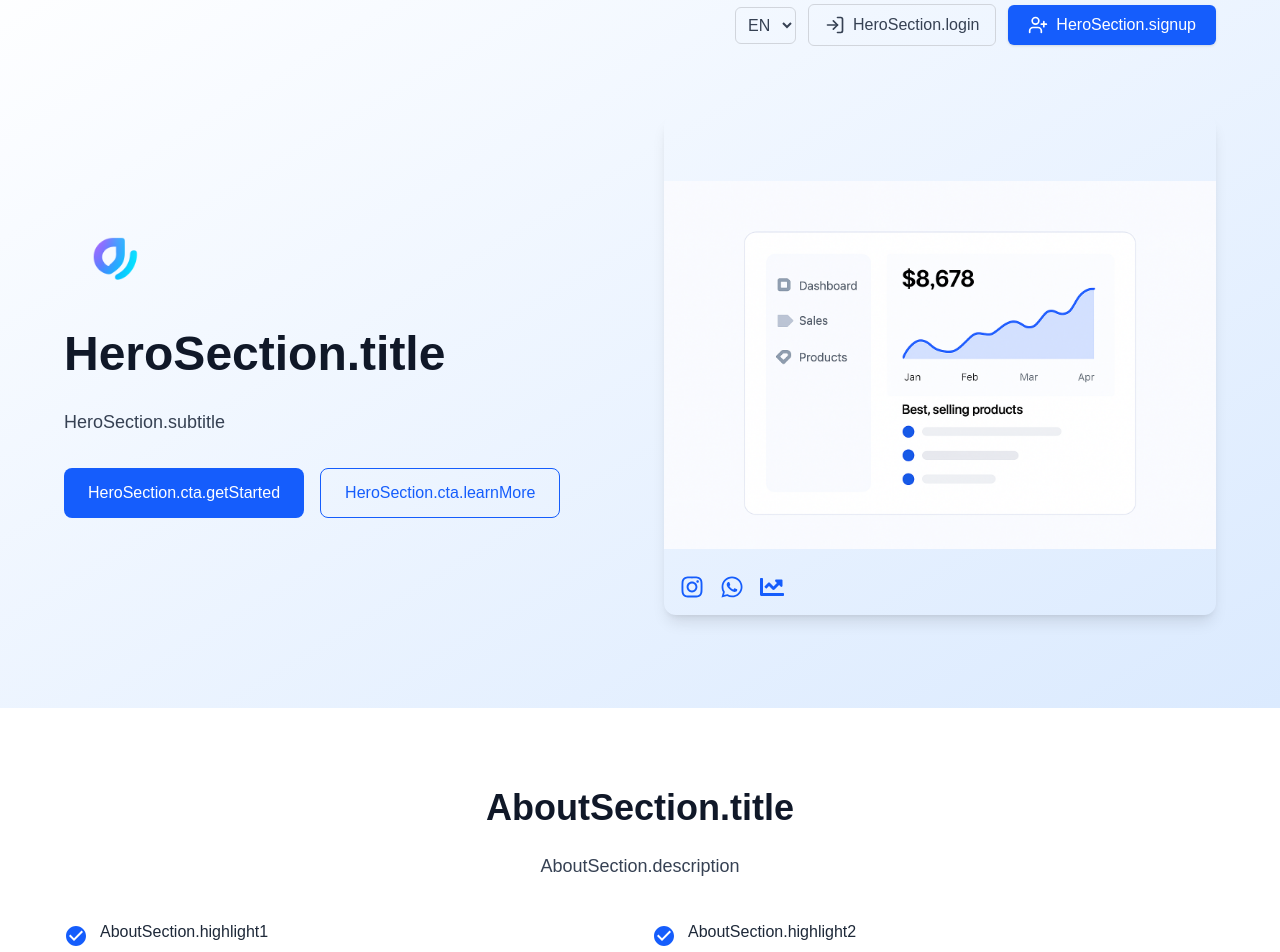
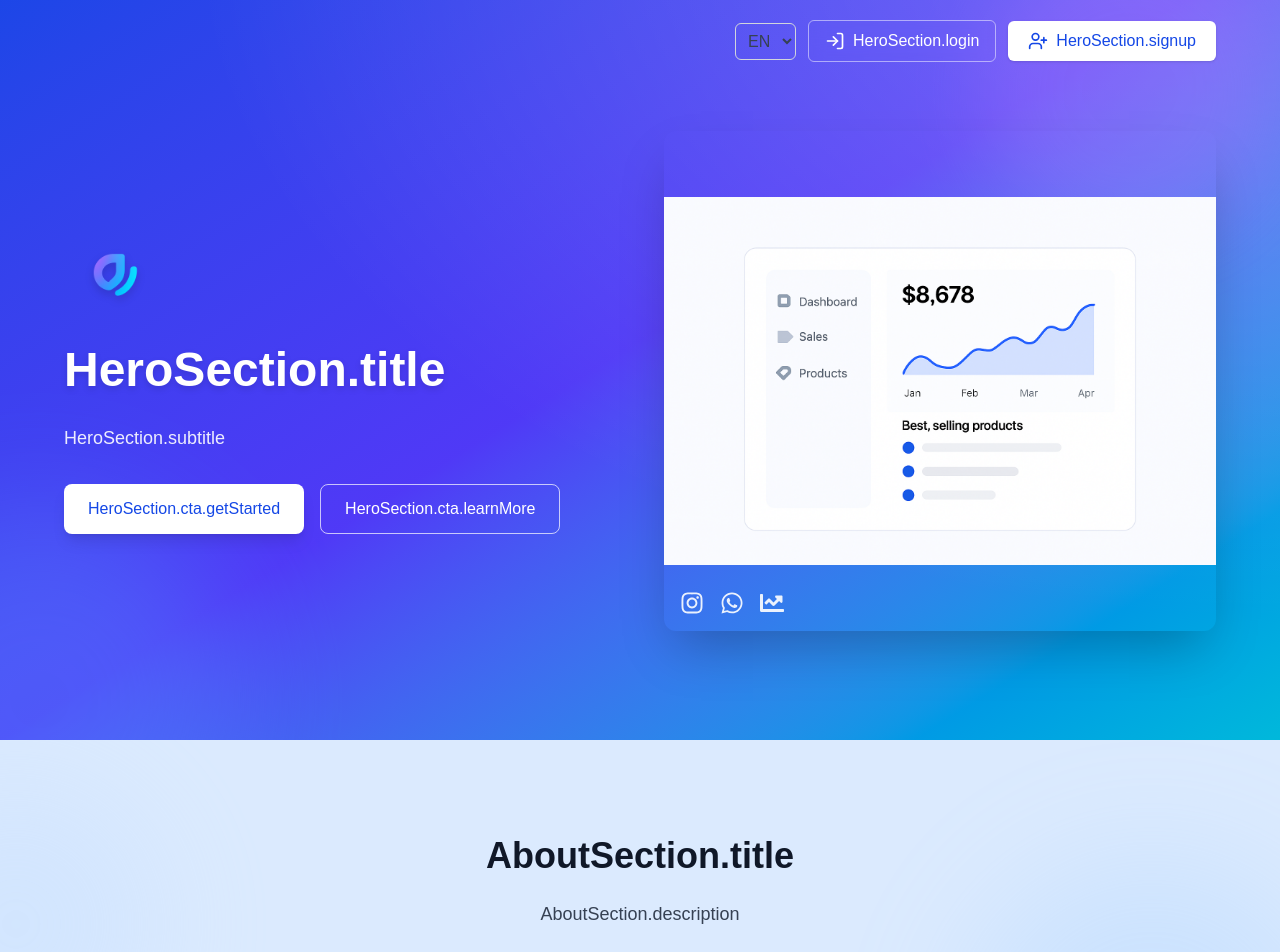
Before and after one commit to Yaarabi/Yurafy-app, a Next.js app: page /en in a window 1280 px wide. Shown: the part 60-1012 px from the top of the page. Built offline with nearby package versions, Linux system fonts and the light colour scheme.

Commit message:
update bg-color of the home page

```diff
--- a/components/home/AboutSection.tsx
+++ b/components/home/AboutSection.tsx
@@ -15,8 +15,14 @@ export default function AboutSection() {
     ];
 
     return (
-        <section className="bg-white py-20 px-6 md:px-16">
-            <div className="max-w-6xl mx-auto text-center">
+        <section className="relative overflow-hidden py-24 px-6 md:px-16 bg-blue-100">
+            {/* Decorative background shapes */}
+            <div className="absolute inset-0 pointer-events-none">
+                <div className="absolute top-10 left-[-10%] w-72 h-72 bg-blue-200 rounded-full blur-3xl opacity-30" />
+                <div className="absolute bottom-0 right-[-5%] w-96 h-96 bg-blue-300 rounded-full blur-3xl opacity-20" />
+            </div>
+
+            <div className="relative max-w-6xl mx-auto text-center">
                 <motion.h2
                     initial={{ opacity: 0, y: 20 }}
                     whileInView={{ opacity: 1, y: 0 }}
@@ -25,23 +31,24 @@ export default function AboutSection() {
                 >
                     {t('title')}
                 </motion.h2>
+
                 <motion.p
                     initial={{ opacity: 0 }}
                     whileInView={{ opacity: 1 }}
                     transition={{ duration: 0.5, delay: 0.2 }}
-                    className="text-lg text-gray-700 mb-10 max-w-3xl mx-auto"
+                    className="text-lg text-gray-700 mb-12 max-w-3xl mx-auto leading-relaxed"
                 >
                     {t('description')}
                 </motion.p>
 
-                <div className="grid grid-cols-1 md:grid-cols-2 gap-6 text-left">
+                <div className="grid grid-cols-1 md:grid-cols-2 gap-8 text-left">
                     {highlights.map((item, index) => (
                         <motion.div
                             key={index}
                             initial={{ opacity: 0, x: -20 }}
                             whileInView={{ opacity: 1, x: 0 }}
                             transition={{ duration: 0.4, delay: index * 0.1 }}
-                            className="flex items-start gap-3"
+                            className="flex items-start gap-3 bg-white/60 backdrop-blur-md rounded-xl shadow-sm hover:shadow-md transition p-5"
                         >
                             <MdCheckCircle className="text-blue-600 text-2xl mt-1" />
                             <p className="text-gray-800 text-md">{item}</p>
--- a/components/home/HeroSection.tsx
+++ b/components/home/HeroSection.tsx
@@ -19,15 +19,21 @@ export default function HeroSection() {
     const handleLearnMore = () => router.push(`/${params.locale}#how-it-works`);
 
     return (
-        <section className="bg-gradient-to-br from-white to-blue-100 py-16 px-4 sm:px-8 md:px-12 lg:px-16 overflow-hidden">
-            <div className="max-w-7xl mx-auto flex flex-col min-h-[80vh]">
+        <section className="relative overflow-hidden py-20 px-6 sm:px-10 lg:px-16">
+            {/* Background Gradient with Glow */}
+            <div className="absolute inset-0 bg-gradient-to-br from-blue-700 via-indigo-600 to-cyan-500"></div>
+            <div className="absolute inset-0 bg-[radial-gradient(ellipse_at_top_right,_rgba(255,255,255,0.25),_transparent_60%)]"></div>
+            <div className="absolute -bottom-40 -left-40 w-[400px] h-[400px] bg-blue-400 opacity-30 blur-3xl rounded-full"></div>
+            <div className="absolute top-0 right-0 w-[300px] h-[300px] bg-purple-400 opacity-20 blur-2xl rounded-full"></div>
+
+            <div className="relative z-10 max-w-7xl mx-auto flex flex-col min-h-[80vh] text-white">
                 {/* Top Bar */}
                 <div className="flex flex-wrap justify-end items-center gap-3 mb-10">
                     <LocaleSwitcher />
 
                     <button
                         onClick={handleLogin}
-                        className="flex items-center gap-2 border border-gray-300 text-gray-700 px-4 py-2 rounded-md hover:bg-gray-100 transition text-sm sm:text-base"
+                        className="flex items-center gap-2 border border-white/50 text-white px-4 py-2 rounded-md hover:bg-white/10 transition text-sm sm:text-base backdrop-blur-sm"
                     >
                         <LogIn className="w-5 h-5" />
                         {t('login')}
@@ -35,7 +41,7 @@ export default function HeroSection() {
 
                     <button
                         onClick={handleSignup}
-                        className="flex items-center gap-2 bg-blue-600 text-white px-5 py-2 rounded-md hover:bg-blue-700 transition shadow text-sm sm:text-base"
+                        className="flex items-center gap-2 bg-white text-blue-700 px-5 py-2 rounded-md hover:bg-gray-100 transition shadow text-sm sm:text-base"
                     >
                         <UserPlus className="w-5 h-5" />
                         {t('signup')}
@@ -43,12 +49,12 @@ export default function HeroSection() {
                 </div>
 
                 {/* Hero Content */}
-                <div className="flex flex-col md:flex-row items-center justify-between gap-12 flex-1">
+                <div className="flex flex-col-reverse md:flex-row items-center justify-between gap-12 flex-1">
                     {/* Text Section */}
                     <motion.div
                         initial={{ opacity: 0, y: 40 }}
                         animate={{ opacity: 1, y: 0 }}
-                        transition={{ duration: 0.6 }}
+                        transition={{ duration: 0.7 }}
                         className="flex-1 text-center md:text-left"
                     >
                         <div className="flex flex-col items-center md:items-start mb-6">
@@ -57,27 +63,27 @@ export default function HeroSection() {
                                 alt={t('logoAlt')}
                                 width={100}
                                 height={50}
-                                className="object-contain mb-3"
+                                className="object-contain mb-3 drop-shadow-lg"
                             />
-                            <h1 className="text-3xl sm:text-4xl lg:text-5xl font-bold text-gray-900 leading-tight">
+                            <h1 className="text-3xl sm:text-4xl lg:text-5xl font-bold leading-tight drop-shadow-md">
                                 {t('title')}
                             </h1>
                         </div>
 
-                        <p className="text-base sm:text-lg text-gray-700 mb-8 max-w-xl mx-auto md:mx-0">
+                        <p className="text-base sm:text-lg text-white/90 mb-8 max-w-xl mx-auto md:mx-0">
                             {t('subtitle')}
                         </p>
 
                         <div className="flex flex-col sm:flex-row gap-4 justify-center md:justify-start">
                             <button
                                 onClick={handleGetStarted}
-                                className="bg-blue-600 text-white px-6 py-3 rounded-lg hover:bg-blue-700 transition font-medium"
+                                className="bg-white text-blue-700 px-6 py-3 rounded-lg hover:bg-gray-100 transition font-medium shadow-lg"
                             >
                                 {t('cta.getStarted')}
                             </button>
                             <button
                                 onClick={handleLearnMore}
-                                className="border border-blue-600 text-blue-600 px-6 py-3 rounded-lg hover:bg-blue-50 transition font-medium"
+                                className="border border-white/70 text-white px-6 py-3 rounded-lg hover:bg-white/10 transition font-medium"
                             >
                                 {t('cta.learnMore')}
                             </button>
@@ -88,17 +94,17 @@ export default function HeroSection() {
                     <motion.div
                         initial={{ opacity: 0, scale: 0.9 }}
                         animate={{ opacity: 1, scale: 1 }}
-                        transition={{ duration: 0.6 }}
-                        className="flex-1 w-full order-last md:order-none"
+                        transition={{ duration: 0.7 }}
+                        className="flex-1 w-full order-first md:order-none"
                     >
-                        <div className="relative w-full h-[300px] sm:h-[400px] md:h-[450px] lg:h-[500px]">
+                        <div className="relative w-full h-[280px] sm:h-[400px] md:h-[450px] lg:h-[500px]">
                             <Image
                                 src="/uihome.png"
                                 alt={t('dashboardAlt')}
                                 fill
-                                className="object-contain rounded-xl shadow-lg"
+                                className="object-contain rounded-xl shadow-2xl"
                             />
-                            <div className="absolute bottom-4 left-4 flex gap-4 text-2xl text-blue-600">
+                            <div className="absolute bottom-4 left-4 flex gap-4 text-2xl text-white/90">
                                 <FaInstagram className="hover:scale-110 transition-transform" />
                                 <FaWhatsapp className="hover:scale-110 transition-transform" />
                                 <FaChartLine className="hover:scale-110 transition-transform" />
```
